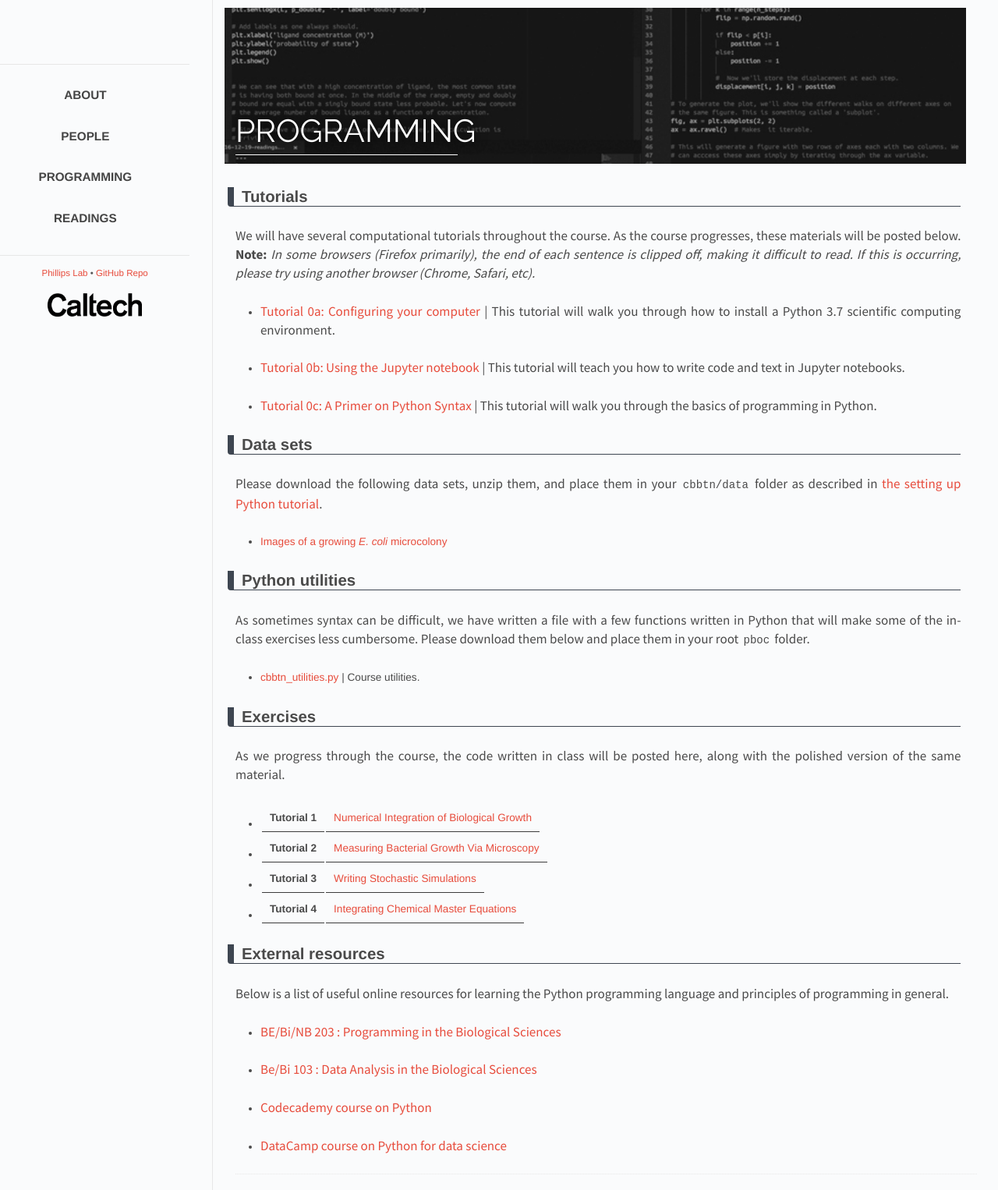
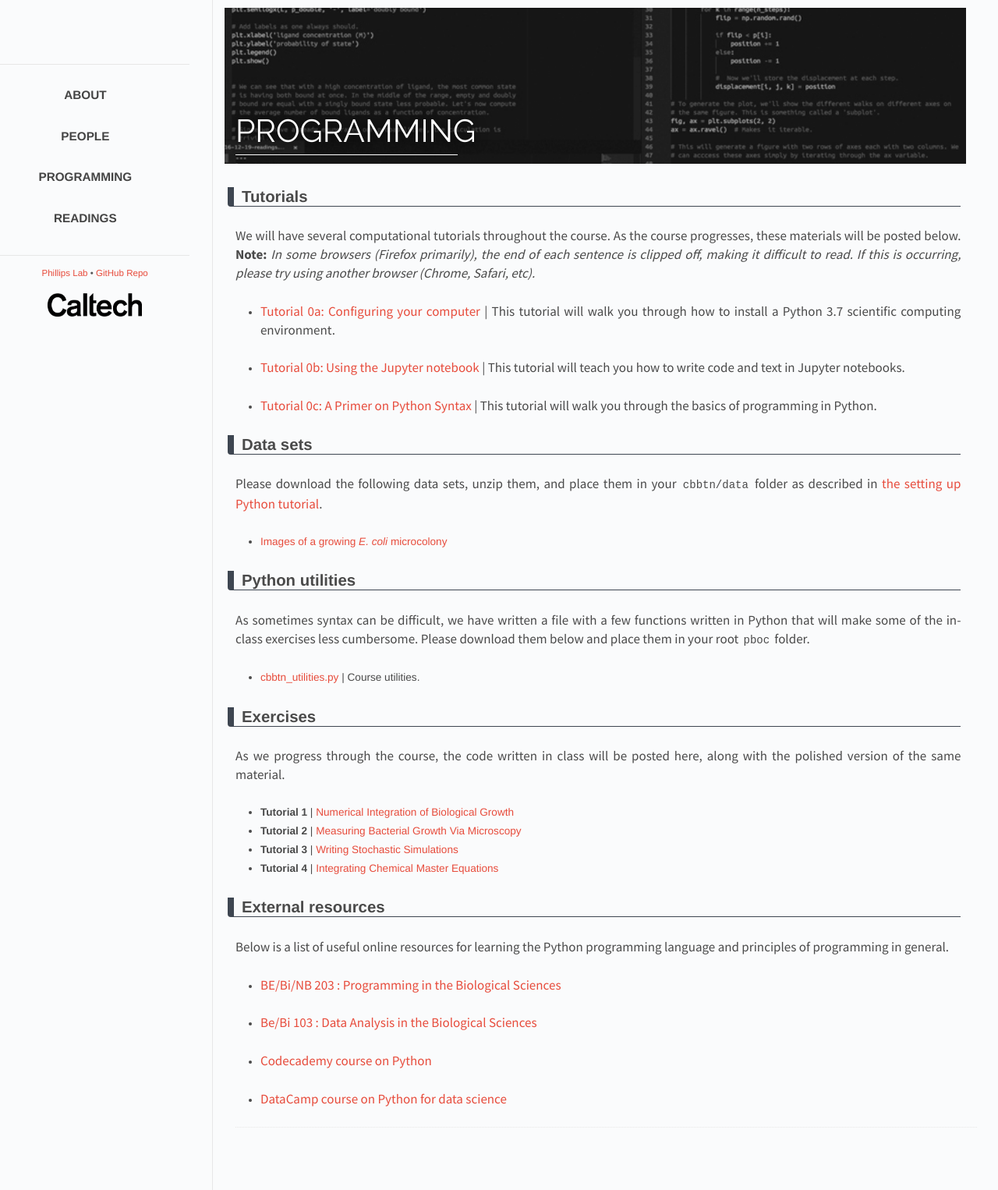
Before and after one commit to RPGroup-PBoC/ncbs_pboc, a Jekyll site: the page built from _posts/2017-01-25-code.md, in a window 1280 px wide. Shown: the whole page at 78% size. Built offline with Jekyll 4.4.1, drawn with Linux system fonts in a browser that asks for light colours.

Commit message:
Man, finding lots of formatting errors...

```diff
--- a/_posts/2017-01-25-code.md
+++ b/_posts/2017-01-25-code.md
@@ -35,10 +35,10 @@ As sometimes syntax can be difficult, we have written a file with a few function
 As we progress through the course, the code written in class will be posted here, along with the polished version of the same material.
 
 
-* **Tutorial 1** | [Numerical Integration of Biological Growth]({{site.baseurl}}/code/t1a_numerical_integration.html)
-* **Tutorial 2** | [Measuring Bacterial Growth Via Microscopy]({{site.baseurl}}/code/t1b_ecoli_growth.html)
-* **Tutorial 3** | [Writing Stochastic Simulations]({{site.baseurl}}/code/t03_stochastic_simulations.html)
-* **Tutorial 4** | [Integrating Chemical Master Equations]({{site.baseurl}}/code/t04_chemical_master_equations.html)
+* **Tutorial 1** \| [Numerical Integration of Biological Growth]({{site.baseurl}}/code/t1a_numerical_integration.html)
+* **Tutorial 2** \| [Measuring Bacterial Growth Via Microscopy]({{site.baseurl}}/code/t1b_ecoli_growth.html)
+* **Tutorial 3** \| [Writing Stochastic Simulations]({{site.baseurl}}/code/t03_stochastic_simulations.html)
+* **Tutorial 4** \| [Integrating Chemical Master Equations]({{site.baseurl}}/code/t04_chemical_master_equations.html)
 
 
 
```
